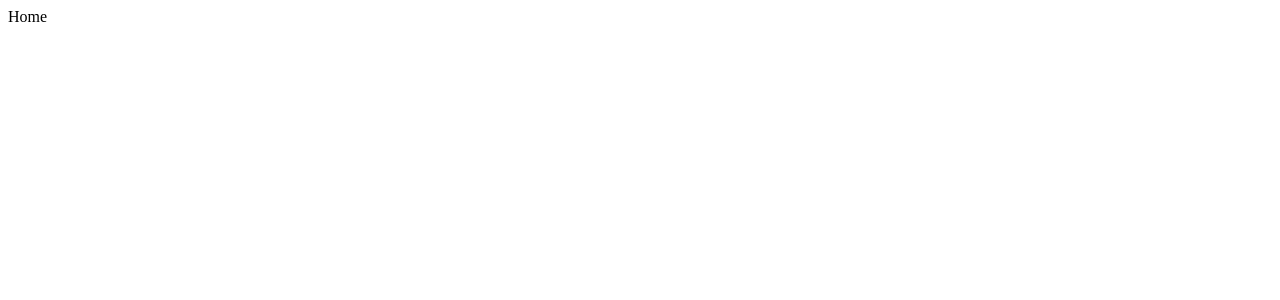
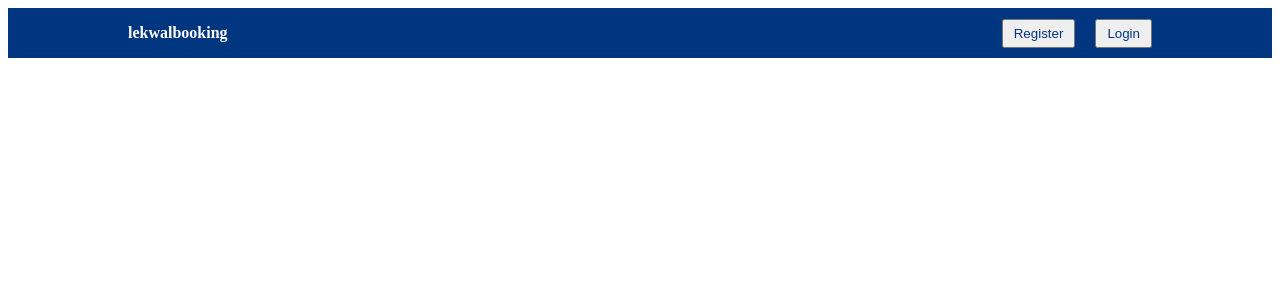
Before and after one commit to Lekan-Osindeinde/bookingapp, a React (Create React App) app: page / in a window 1280 px wide. Shown: the top 300 px of the page. Built offline with nearby package versions, Linux system fonts and the light colour scheme.

Commit message:
Navbar design

```diff
--- /dev/null
+++ b/src/components/navbar/Navbar.jsx
@@ -0,0 +1,17 @@
+import "./navbar.css";
+
+const Navbar = () => {
+  return (
+    <div className="navbar">
+      <div className="navContainer">
+        <span className="logo">lekwalbooking</span>
+        <div className="navItems">
+          <button className="navButton">Register</button>
+          <button className="navButton">Login</button>
+        </div>
+      </div>
+    </div>
+  );
+};
+
+export default Navbar;
--- /dev/null
+++ b/src/components/navbar/navbar.css
@@ -0,0 +1,27 @@
+.navbar{
+    height: 50px;
+    background-color: #003580;
+    display: flex;
+    justify-content: center;
+}
+
+.navContainer{
+    width: 100%;
+    max-width: 1024px;
+    color:white;
+    display: flex;
+    align-items: center;
+    justify-content: space-between;
+
+
+}
+.logo{
+font-weight: 700;
+}
+.navButton{
+    margin-left: 20px;
+    bottom: none;
+    padding: 5px 10px;
+    cursor: pointer;
+    color: #003580;
+}
--- a/src/pages/home/Home.jsx
+++ b/src/pages/home/Home.jsx
@@ -1,7 +1,12 @@
+import Navbar from "../../components/navbar/Navbar";
 import "./home.css";
 
 const Home = () => {
-  return <div>Home</div>;
+  return (
+    <div>
+      <Navbar />
+    </div>
+  );
 };
 
 export default Home;
```
